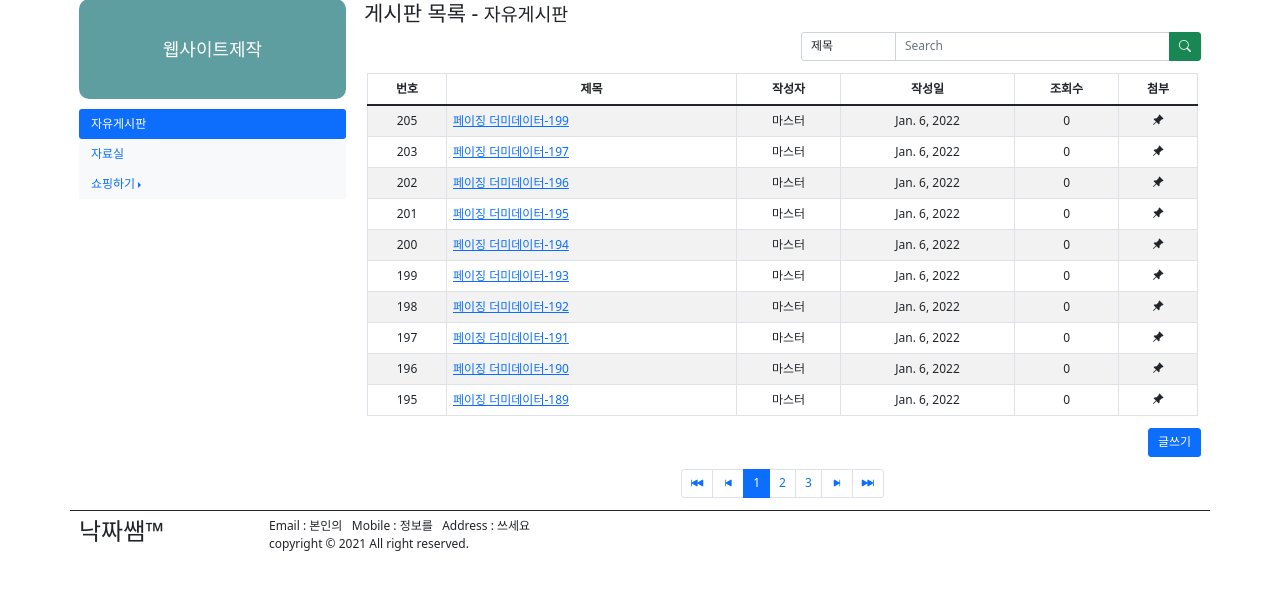
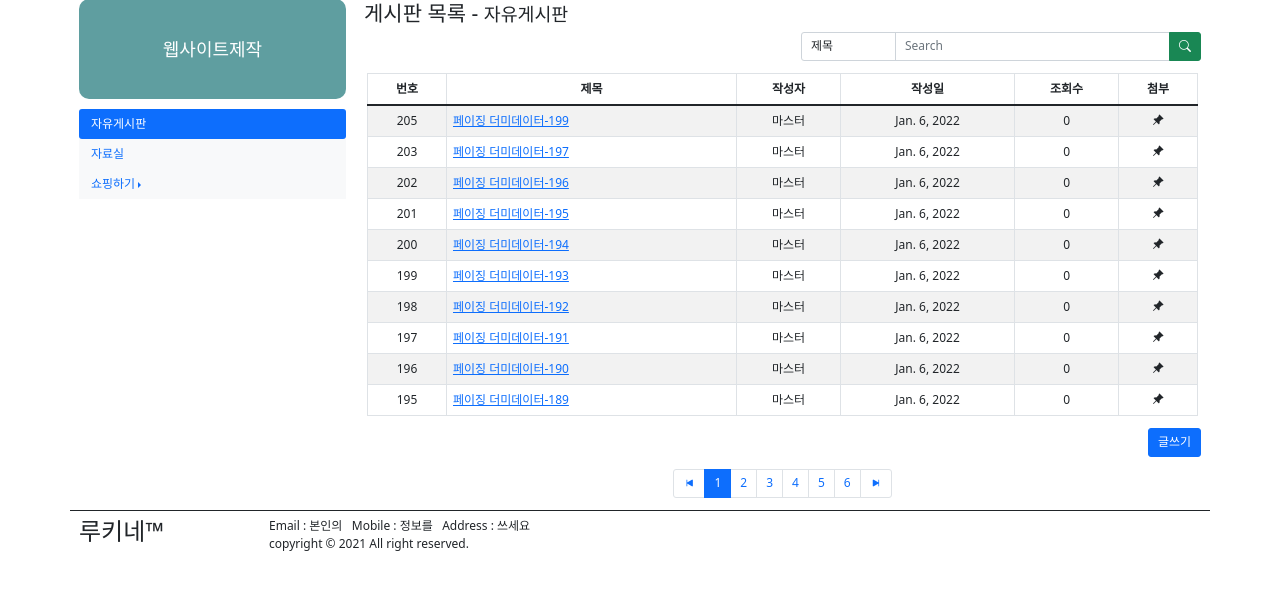
Before and after one commit to rookieyuna/Django_class, a Django app: page /boardApps/ in a window 1280 px wide. Shown: the part 121-711 px from the top of the page. Run offline with Django 4.2, Linux system fonts and the light colour scheme; data comes from the database, SQL or seed files in the repository; both versions use the stored data as it was after the commit; some libraries are stand-ins or nearby versions; grey boxes are pictures that could not be loaded.

Commit message:
22.1.7 게시판만들기 완료

```diff
--- a/ProjectRoot333/boardApps/templates/boardApps/list.html
+++ b/ProjectRoot333/boardApps/templates/boardApps/list.html
@@ -1,5 +1,3 @@
-
-
 
 <!DOCTYPE html>
 <html lang="en">
@@ -14,6 +12,7 @@
     <style>
         div{border:0px solid blueviolet;}
         *{font-size: 12px;}
+        #paging li{display: inline;}
     </style>
 </head>
 <body>
@@ -169,21 +168,45 @@
             <div class="row mt-3">
                 <div class="col">
                     <ul class="pagination justify-content-center">
+                        <!-- 이전페이지 -->
+                        {% if postlist.has_previous %}
+                        <!-- <li class="page-item"><a class="page-link" href="#">
+                            <i class='bi bi-skip-backward-fill'></i></a></li> -->
+                        <li class="page-item"><a class="page-link" href="?page={{ postlist.previous_page_number }}">
+                            <i class='bi bi-skip-start-fill'></i></a></li>
+                        {% else %}
                         <li class="page-item"><a class="page-link" href="#">
-                            <i class='bi bi-skip-backward-fill'></i>
-                        </a></li>
-                        <li class="page-item"><a class="page-link" href="#">
-                            <i class='bi bi-skip-start-fill'></i>
-                        </a></li>
-                        <li class="page-item active"><a class="page-link" href="#">1</a></li>
-                        <li class="page-item"><a class="page-link" href="#">2</a></li>
-                        <li class="page-item"><a class="page-link" href="#">3</a></li>
-                        <li class="page-item"><a class="page-link" href="#">
-                            <i class='bi bi-skip-end-fill'></i>
-                        </a></li>
-                        <li class="page-item"><a class="page-link" href="#">
-                            <i class='bi bi-skip-forward-fill'></i>
-                        </a></li>
+                            <i class='bi bi-skip-start-fill'></i></a></li>
+                        {% endif %}
+
+                        <!-- 페이지리스트 -->
+                        {% for page_number in postlist.paginator.page_range %}
+                            {% if page_number >= postlist.number|add:-5 and page_number <= postlist.number|add:5 %}
+                                {% if page_number == postlist.number %}
+                                <li class="page-item active">
+                                    <a class="page-link" href="#">{{ page_number }}</a>
+                                </li>
+                                {% else %}
+                                <li class="page-item">
+                                    <a class="page-link" href="?page={{ page_number }}">{{ page_number }}</a>
+                                </li>
+                                {% endif %}
+                            {% endif %}
+                        {% endfor %}
+
+                        <!-- 다음페이지 -->
+                        {% if postlist.has_next %}
+                        <li class="page-item">
+                            <a class="page-link" href="?page={{ postlist.next_page_number }}">
+                                <i class='bi bi-skip-end-fill'></i></a>
+                        </li>
+                        {% else %}
+                        <li class="page-item">
+                            <a class="page-link" href="#"><i class='bi bi-skip-end-fill'></i></a>
+                        </li>
+                        {% endif %}
+                        <!-- <li class="page-item"><a class="page-link" href="#">
+                            <i class='bi bi-skip-forward-fill'></i></a></li> -->
                     </ul>
                 </div>
             </div>
@@ -193,7 +216,7 @@
 
 <div class="row border border-dark border-bottom-0 border-start-0 border-end-0 pt-2">
     <div class="col-2">
-          <h2>낙짜쌤&trade;</h2>
+          <h2>루키네&trade;</h2>
     </div>
     <div class="col-10">
           Email : 본인의&nbsp;&nbsp;
```
Also changed, not shown: ProjectRoot333/db.sqlite3.
